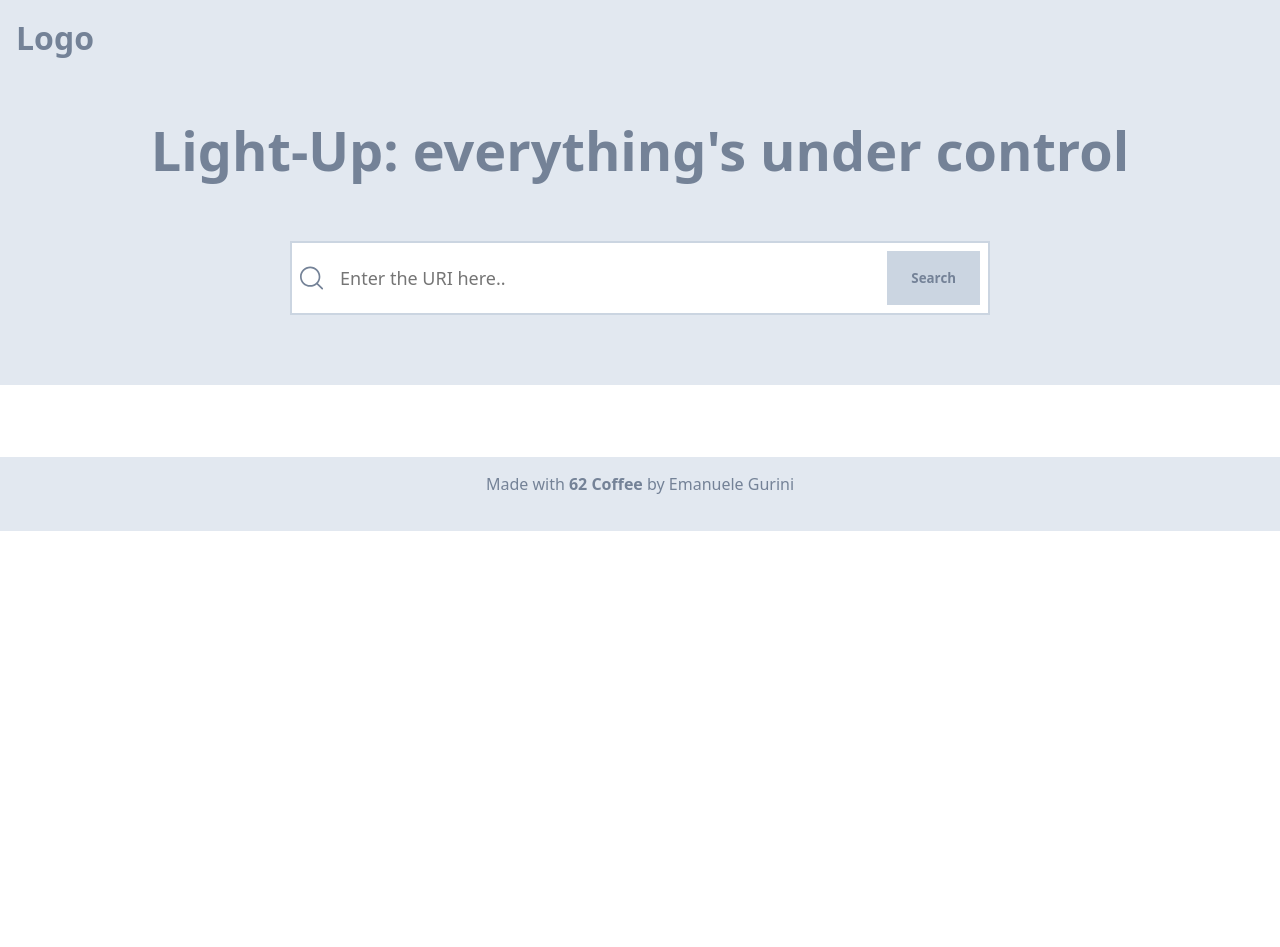
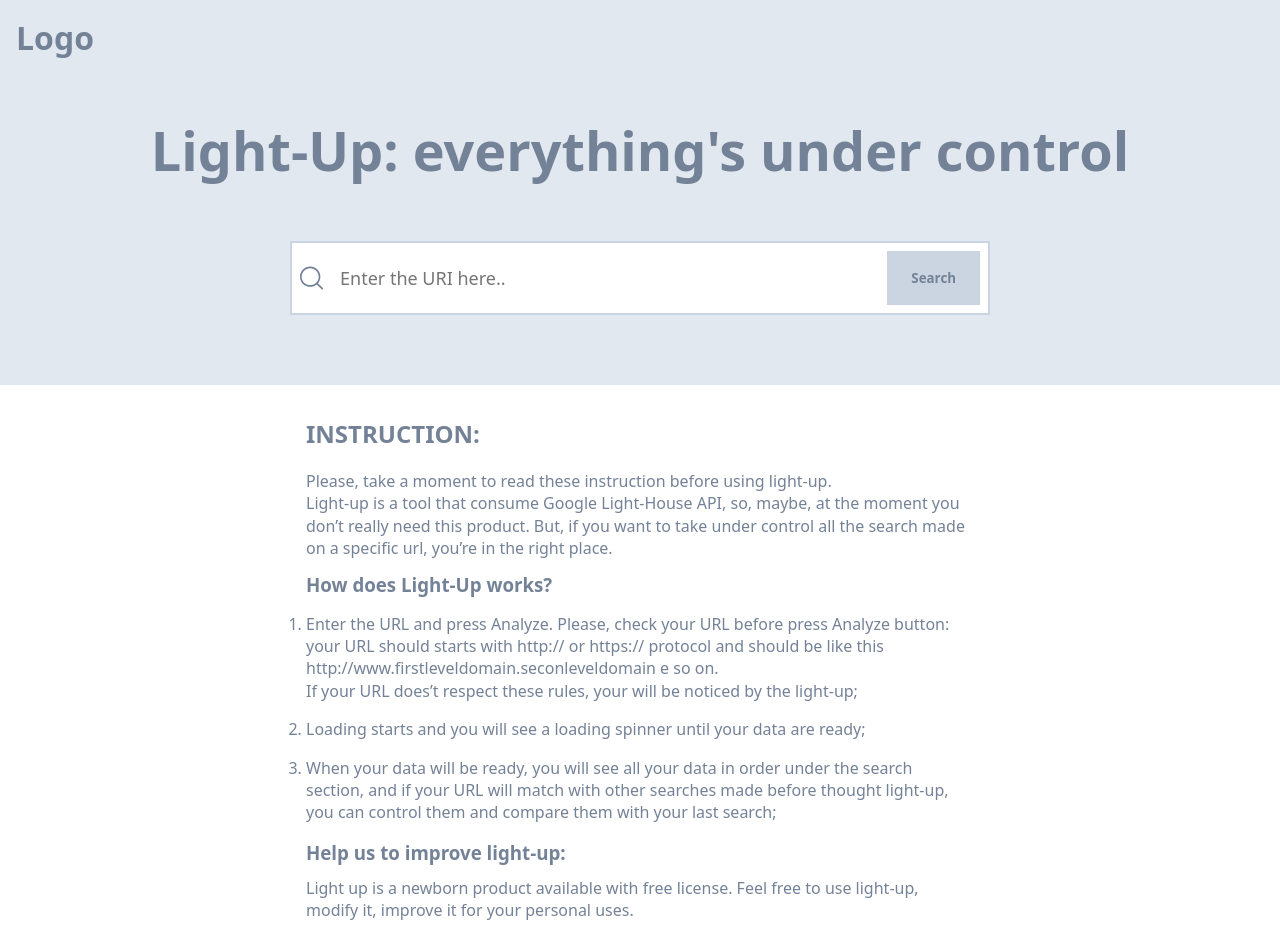
Before and after one commit to EmanueleGurini/react-js-light-up, a React (Create React App) app: page / in a window 1280 px wide. Shown: the top 947 px of the page. Before the commit the page ends 800 px from the top, so only its background shows below. Built offline with nearby package versions, Linux system fonts and the light colour scheme.

Commit message:
Add instrunction (to modify in the futur)

```diff
--- a/src/components/home/index.jsx
+++ b/src/components/home/index.jsx
@@ -11,6 +11,7 @@
 import Spinner from "../shared/spinner/Spinner";
 
 import { useEffect } from "react";
+import Instructions from "./instruction/Instructions.jsx";
 
 const Home = ({
   googleAPIResult,
@@ -43,6 +44,7 @@
           <Spinner />
         </div>
       )}
+      <Instructions />
       {data && <Result data={search} />}
     </>
   );
--- /dev/null
+++ b/src/components/home/instruction/Instructions.jsx
@@ -0,0 +1,55 @@
+import styles from "./Instructions.module.css";
+
+const Instructions = () => {
+  return (
+    <section className="instructions">
+      <div className={styles.container}>
+        <h2>Instruction:</h2>
+        <p>
+          Please, take a moment to read these instruction before using light-up.
+          <br />
+          Light-up is a tool that consume Google Light-House API, so, maybe, at
+          the moment you don’t really need this product. But, if you want to
+          take under control all the search made on a specific url, you’re in
+          the right place.
+        </p>
+
+        <h3>How does Light-Up works?</h3>
+        <ol>
+          <li>
+            Enter the URL and press Analyze. Please, check your URL before press
+            Analyze button: your URL should starts with http:// or https://
+            protocol and should be like this
+            http://www.firstleveldomain.seconleveldomain e so on.
+            <br />
+            If your URL does’t respect these rules, your will be noticed by the
+            light-up;
+          </li>
+
+          <li>
+            Loading starts and you will see a loading spinner until your data
+            are ready;
+          </li>
+
+          <li>
+            When your data will be ready, you will see all your data in order
+            under the search section, and if your URL will match with other
+            searches made before thought light-up, you can control them and
+            compare them with your last search;
+          </li>
+        </ol>
+
+        <h3>Help us to improve light-up:</h3>
+        <p>
+          Light up is a newborn product available with free license. Feel free
+          to use light-up, modify it, improve it for your personal uses.
+          <br />
+          <br />
+          Good search!
+        </p>
+      </div>
+    </section>
+  );
+};
+
+export default Instructions;
--- /dev/null
+++ b/src/components/home/instruction/Instructions.module.css
@@ -0,0 +1,27 @@
+.container {
+  max-width: 700px;
+  margin: 0 auto;
+  padding: 16px;
+}
+
+.container > h2 {
+  text-transform: uppercase;
+}
+
+.container > h2 {
+  padding: 16px 0;
+}
+
+.container > h3 {
+  padding: 8px 0;
+}
+
+.container > p,
+li {
+  padding: 4px 0;
+  line-height: calc(16px * 1.4);
+}
+
+.container > ol > li {
+  padding: 8px 0;
+}
```
